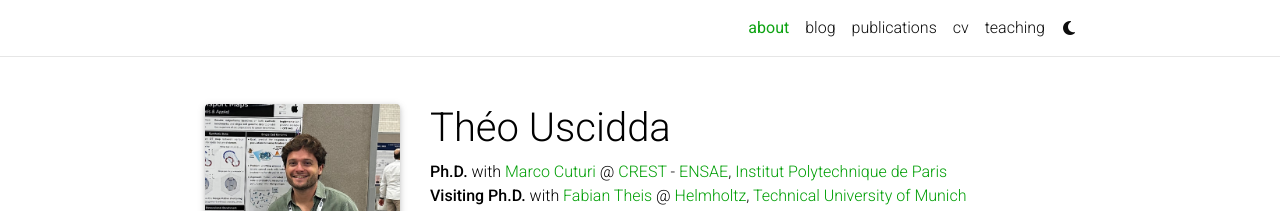
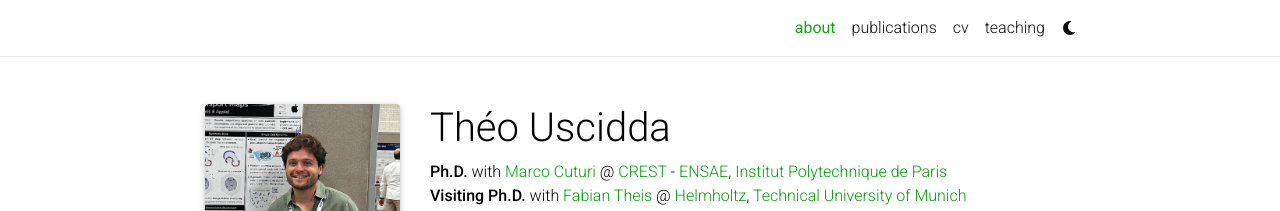
Before and after one commit to theouscidda6/theouscidda6.github.io, a Jekyll site: the page built from _pages/about.md, in a window 1280 px wide. Shown: the top 211 px of the page. Built offline with Jekyll 4.4.1, drawn with Linux system fonts in a browser that asks for light colours; full-size pictures stand in for the smaller copies a plugin makes; emoji names are drawn with the system emoji font; some web fonts are replaced; comment, search, counter and statistics services are not loaded; a style sheet for code colours, icons or effects is not loaded.

Commit message:
remove nav blog

```diff
--- a/_config.yml
+++ b/_config.yml
@@ -120,9 +120,9 @@
 # Blog
 # -----------------------------------------------------------------------------
 
-blog_name: al-folio # blog_name will be displayed in your blog page
-blog_nav_title: blog # your blog must have a title for it to be displayed in the nav bar
-blog_description: a simple whitespace theme for academics
+blog_name:  # blog_name will be displayed in your blog page
+blog_nav_title:  # your blog must have a title for it to be displayed in the nav bar
+blog_description:
 permalink: /blog/:year/:title/
 
 # Pagination
```
